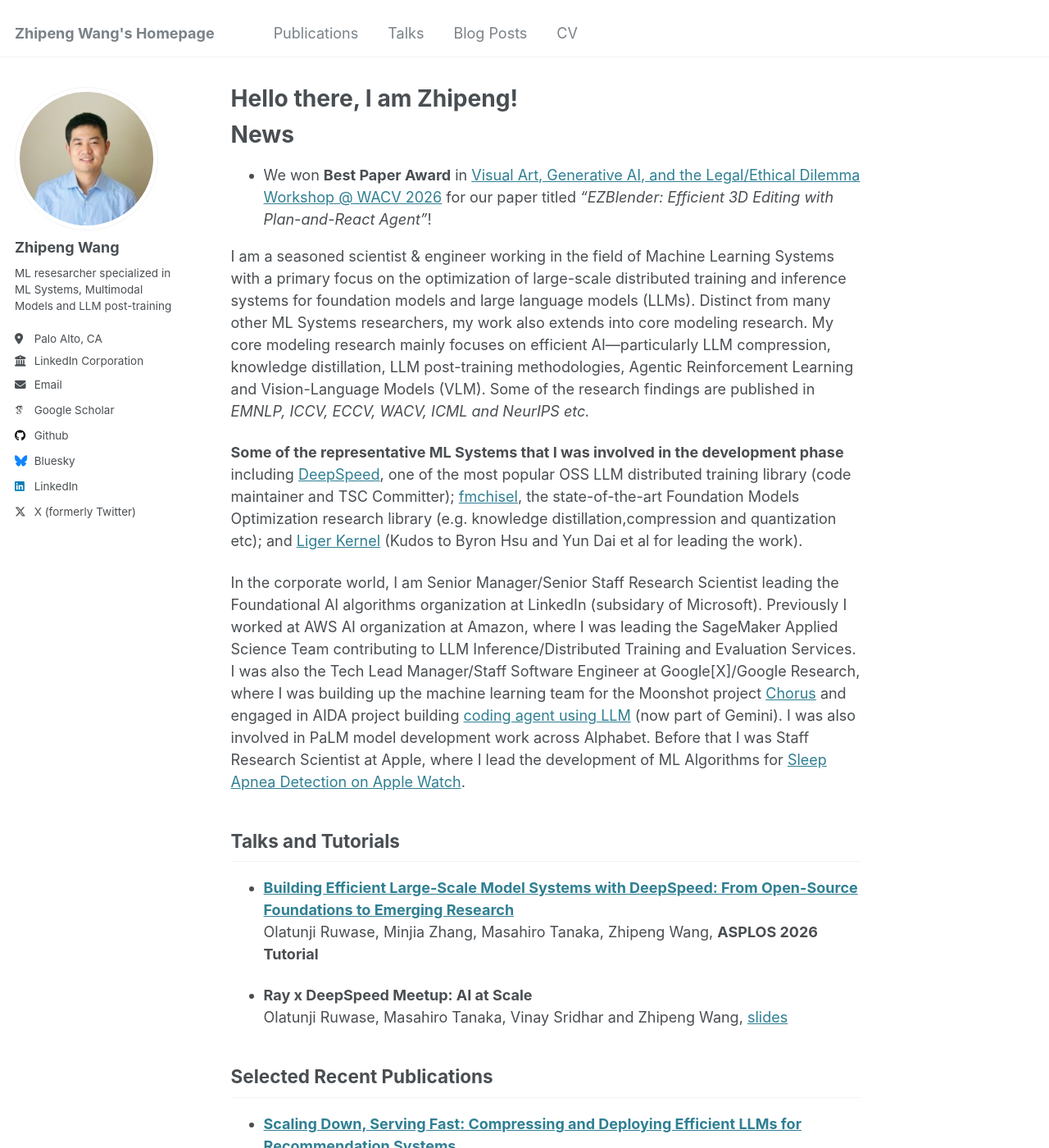
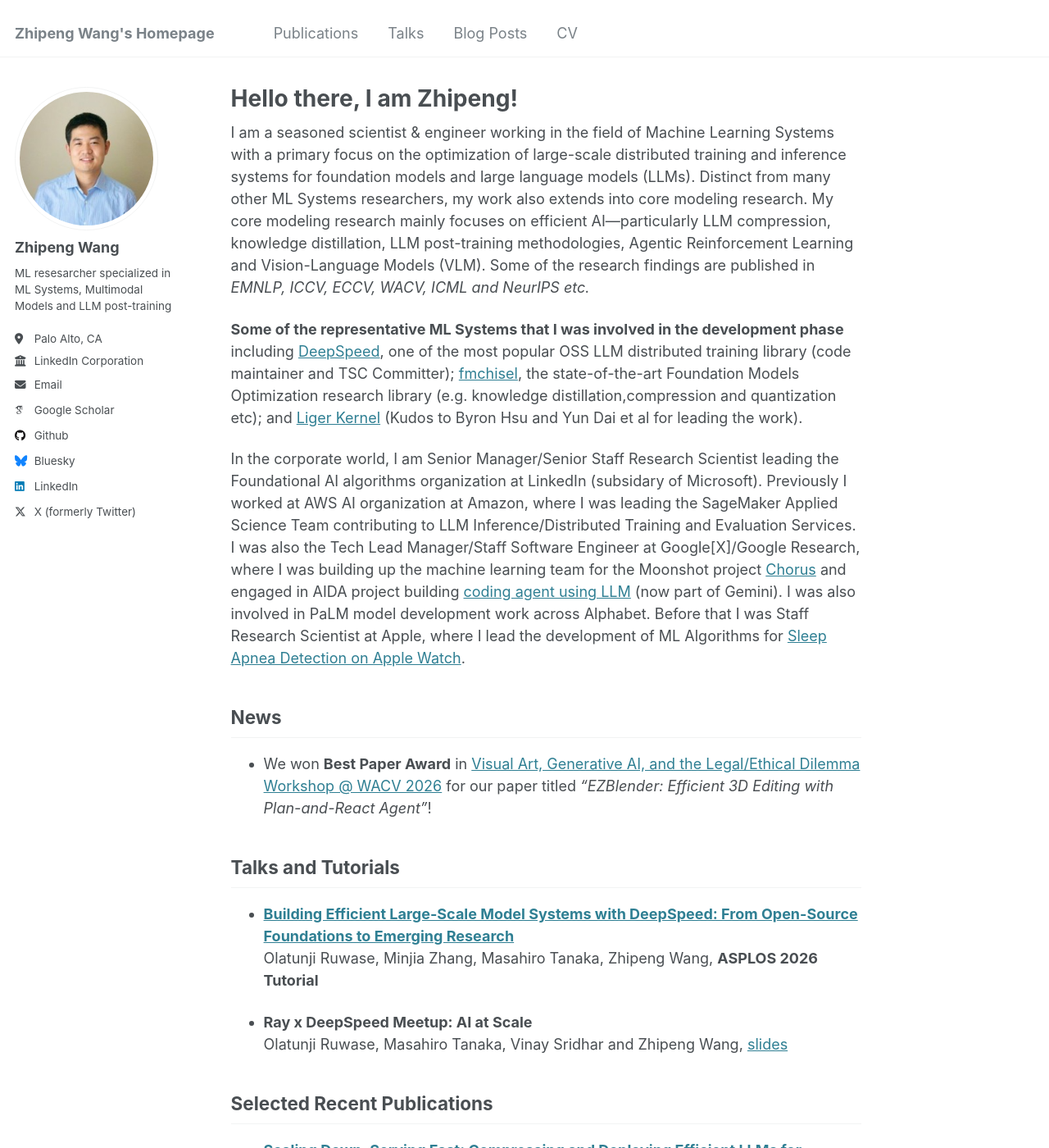
Before and after one commit to fcbayernwzp/fcbayernwzp.github.io, a Jekyll site: the page built from _pages/about.md, in a window 1280 px wide and 1400 px high. Shown: the whole window at 82% size. Built offline with Jekyll 4.4.1, drawn with Linux system fonts in a browser that asks for light colours; some web fonts are replaced.

Commit message:
Move News section below self-introduction
Co-Authored-By: Claude Opus 4.6 <noreply@anthropic.com>

```diff
--- a/_pages/about.md
+++ b/_pages/about.md
@@ -8,15 +8,14 @@ redirect_from:
   - /about.html
 ---
 
-News
-======
-- We won **Best Paper Award** in [Visual Art, Generative AI, and the Legal/Ethical Dilemma Workshop @ WACV 2026](https://sites.google.com/view/vagaled-wacv2026/) for our paper titled *"EZBlender: Efficient 3D Editing with Plan-and-React Agent"*!
-
 I am a seasoned scientist & engineer working in the field of Machine Learning Systems with a primary focus on the optimization of large-scale distributed training and inference systems for foundation models and large language models (LLMs). Distinct from many other ML Systems researchers, my work also extends into core modeling research. My core modeling research mainly focuses on efficient AI—particularly LLM compression, knowledge distillation, LLM post-training methodologies, Agentic Reinforcement Learning and Vision-Language Models (VLM). Some of the research findings are published in *EMNLP, ICCV, ECCV, WACV, ICML and NeurIPS etc.*
 
 **Some of the representative ML Systems that I was involved in the development phase** including [DeepSpeed](https://github.com/deepspeedai/DeepSpeed), one of the most popular OSS LLM distributed training library (code maintainer and TSC Committer); [fmchisel](https://github.com/linkedin/fmchisel), the state-of-the-art Foundation Models Optimization research library (e.g. knowledge distillation,compression and quantization etc); and [Liger Kernel](https://github.com/linkedin/Liger-Kernel) (Kudos to Byron Hsu and Yun Dai et al for leading the work).
 
 In the corporate world, I am Senior Manager/Senior Staff Research Scientist leading the Foundational AI algorithms organization at LinkedIn (subsidary of Microsoft). Previously I worked at AWS AI organization at Amazon, where I was leading the SageMaker Applied Science Team contributing to LLM Inference/Distributed Training and Evaluation Services. I was also the Tech Lead Manager/Staff Software Engineer at Google[X]/Google Research, where I was building up the machine learning team for the Moonshot project [Chorus](https://x.company/projects/chorus/) and engaged in AIDA project building [coding agent using LLM](https://x.company/projects/aida/) (now part of Gemini). I was also involved in PaLM model development work across Alphabet. Before that I was Staff Research Scientist at Apple, where I lead the development of ML Algorithms for [Sleep Apnea Detection on Apple Watch](https://www.apple.com/health/pdf/sleep-apnea/Sleep_Apnea_Notifications_on_Apple_Watch_September_2024.pdf).
+
+## News
+- We won **Best Paper Award** in [Visual Art, Generative AI, and the Legal/Ethical Dilemma Workshop @ WACV 2026](https://sites.google.com/view/vagaled-wacv2026/) for our paper titled *"EZBlender: Efficient 3D Editing with Plan-and-React Agent"*!
 
 <!--# Selected Experiences-->
 ## Talks and Tutorials
```
